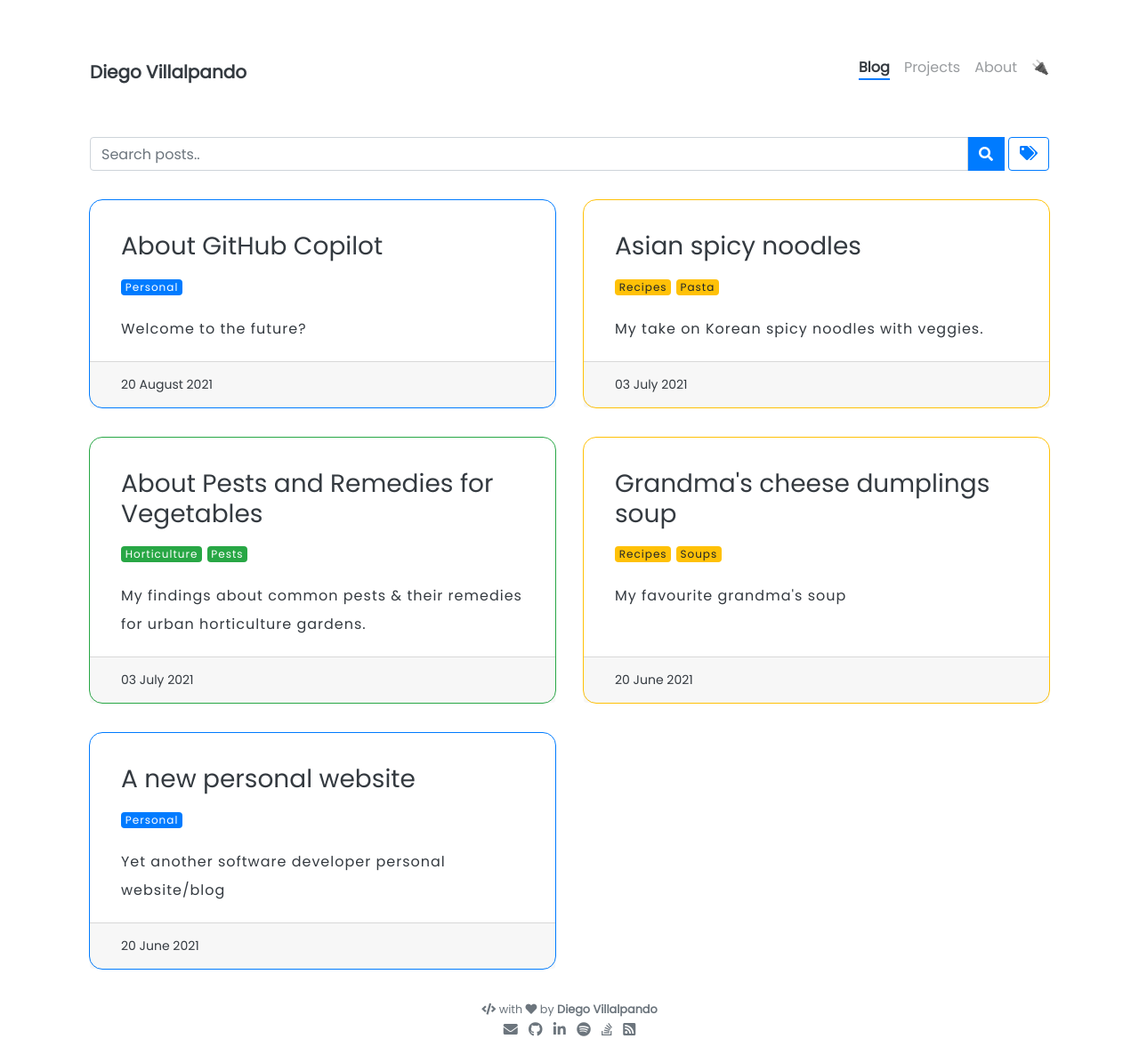
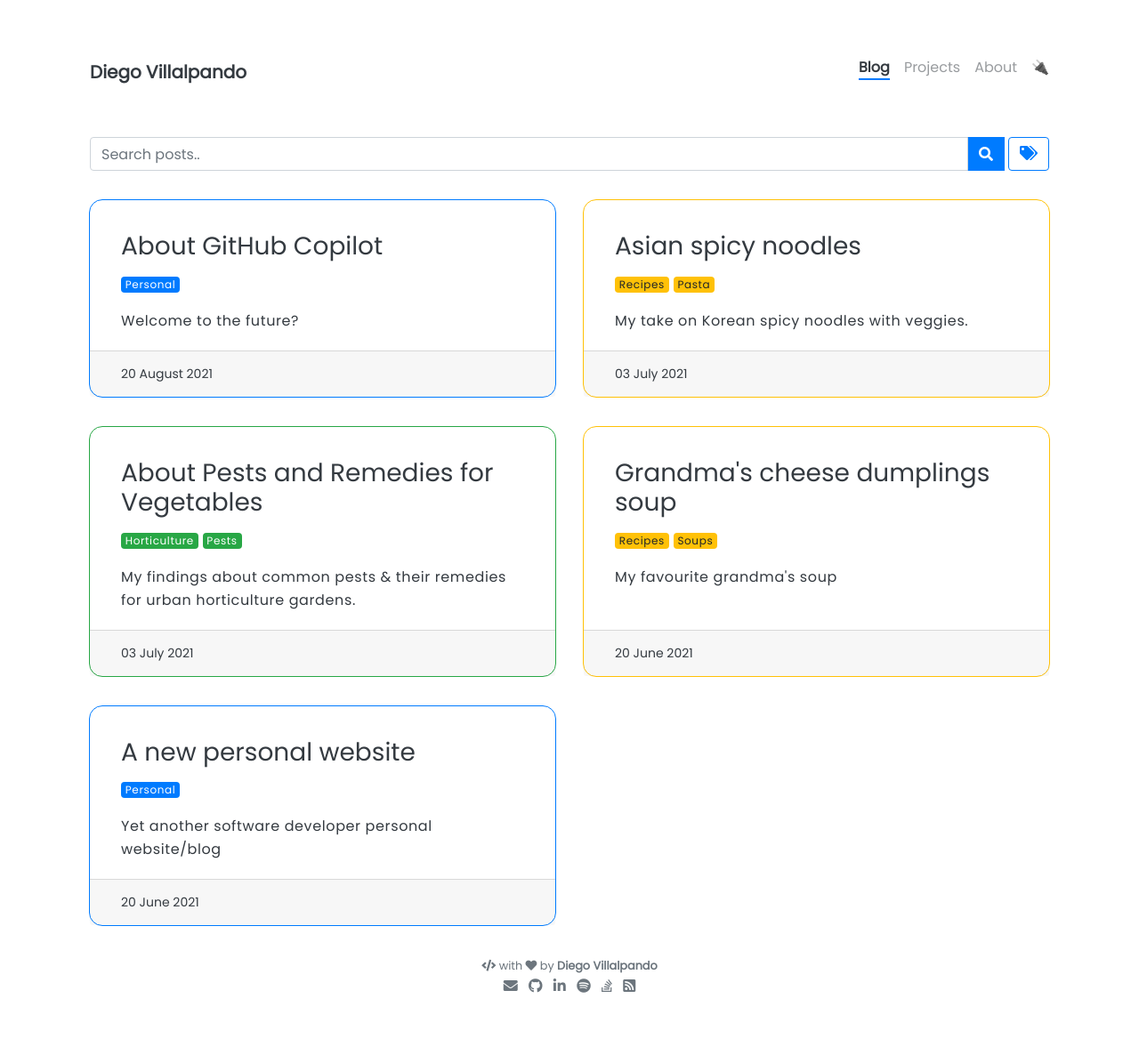
Before and after one commit to Dialvive/dialvive.dev, a Jekyll site: the page built from pages/blog.html, in a window 1280 px wide. Shown: the whole page at 89% size. Built offline with Jekyll 4.4.1, drawn with Linux system fonts in a browser that asks for light colours; nearby versions of some CDN libraries; comment, search, counter and statistics services are not loaded; after the commit the page ends 1137 px from its top, so only the background shows below that.

Commit message:
Update _blog.scss

```diff
--- a/_sass/_blog.scss
+++ b/_sass/_blog.scss
@@ -32,8 +32,8 @@
   }
 
   p {
-    line-height: 2;
-    letter-spacing: 1px;
+    line-height: 1.618;
+    letter-spacing: 0.618px;
   }
 
   footer {
```
